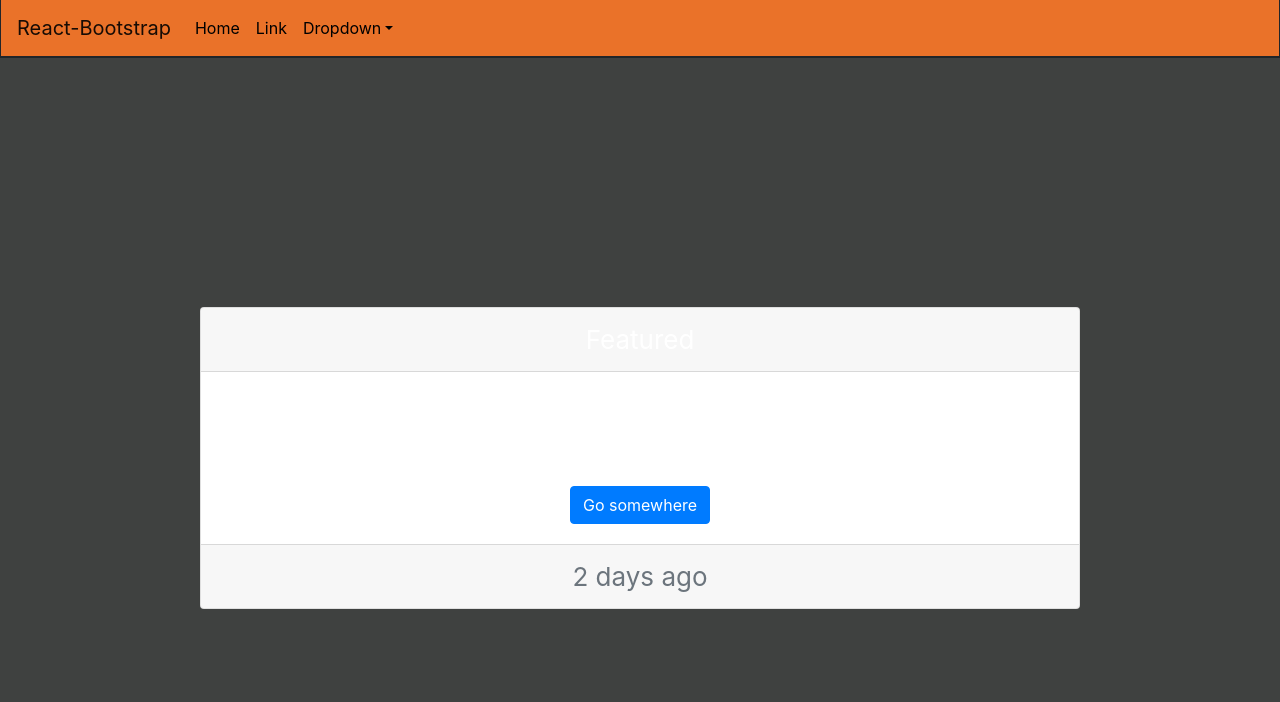
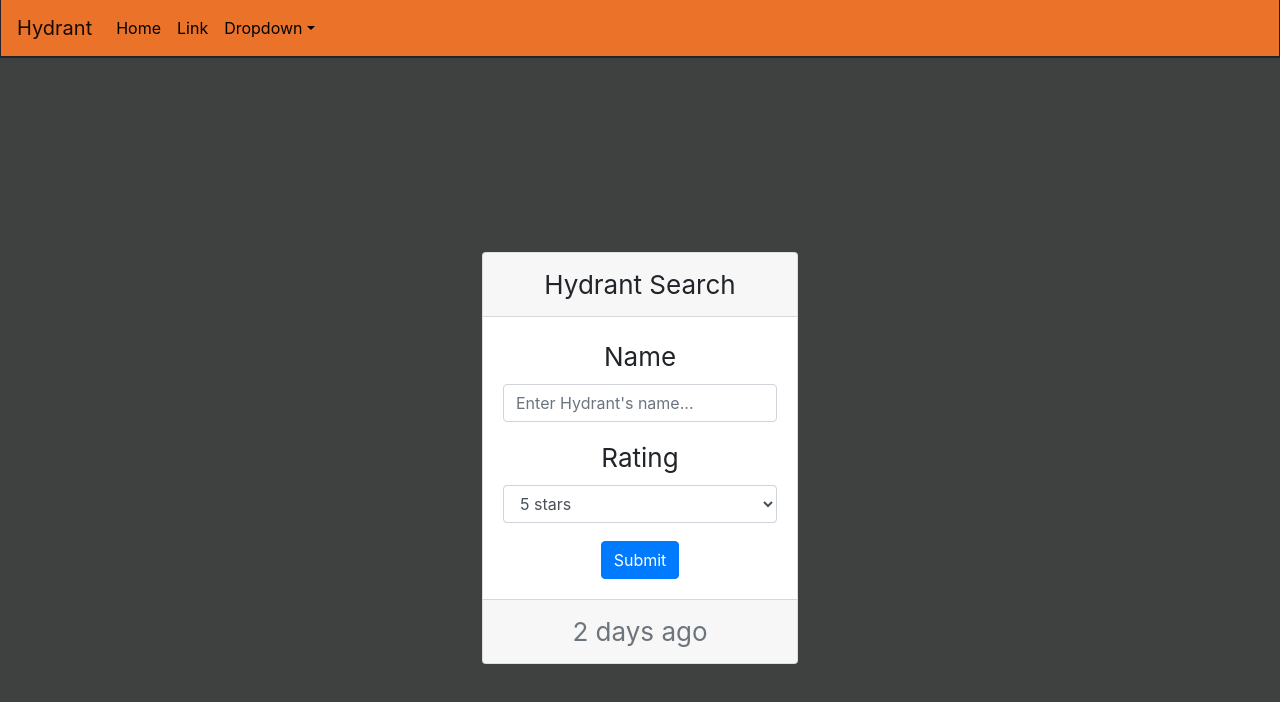
Before and after one commit to CSG55/hydrant-fe, a React (Create React App) app: page /search in a window 1280 px wide. Shown: the top 702 px of the page. Built offline with nearby package versions, Linux system fonts and the light colour scheme.

Commit message:
adding searchForm itself, with search by name and rating. rendering it within SearchView

```diff
--- a/src/App.css
+++ b/src/App.css
@@ -55,7 +55,6 @@ Scales the contents to be centered, also based on the minimum of the user's disp
   align-items: center;
   justify-content: center;
   font-size: calc(10px + 2vmin);
-  color: white;
 }
 
 .App-link {
--- a/src/App.js
+++ b/src/App.js
@@ -9,7 +9,7 @@ function App() {
   return (
 <div className="App">
   <Navbar className = "App-header" expand="lg" >
-    <Navbar.Brand href="#home">React-Bootstrap</Navbar.Brand>
+    <Navbar.Brand href="#home">Hydrant</Navbar.Brand>
     <Navbar.Toggle aria-controls="basic-navbar-nav" />
     <Navbar.Collapse id="basic-navbar-nav">
       <Nav className="mr-auto">
--- /dev/null
+++ b/src/HydrantSearchForm.js
@@ -0,0 +1,71 @@
+import React from 'react';
+import {Button, FormControl, FormGroup, Form, FormLabel} from 'react-bootstrap';
+
+class SearchView extends React.Component {
+   constructor() {
+      super();
+      this.state = {
+          searchName: "",
+          defaultRating: null,
+      }
+    console.log('Entered Search form');
+    this.updateName = this.updateName.bind(this);
+    this.updateRating = this.updateRating.bind(this);
+    this.onSubmit = this.onSubmit.bind(this);
+   }
+
+   onSubmit(e){
+       e.preventDefault();
+       console.log(this.state.searchName, this.state.searchRating);
+   }
+   updateName(e) {
+       console.log('updateName', e.target.value);
+       this.setState({
+           searchName: e.target.value
+       });
+   }
+
+   updateRating(e){
+    console.log('updateRating', e.target.value);
+    this.setState({
+        searchRating: e.target.value
+    });
+}
+
+   render() {
+        const {searchName, searchRating} = this.state;
+        return (
+        <Form onSubmit={this.onSubmit}>
+            <FormGroup controlId="hydrantSearchName">
+                <FormLabel>Name</FormLabel>
+                <FormControl
+                    type="text"
+                    placeholder="Enter Hydrant's name..."
+                    onChange={this.updateName}
+                    value={searchName}
+                />
+            </FormGroup>
+            <FormGroup controlId="hydrantSearchRating">
+                <FormLabel>Rating</FormLabel>
+                {/* consider replacing with actual stars */}
+                <FormControl
+                    as = "select"
+                    onChange={this.updateRating}
+                    value={searchRating}
+                >
+                        <option>5 stars</option>
+                        <option>4 stars</option>
+                        <option>3 stars</option>
+                        <option>2 stars</option>
+                        <option>1 star</option>
+                </FormControl>
+            </FormGroup>
+
+            <Button type="submit">
+            Submit
+            </Button>
+        </Form>
+        );
+   }
+}
+export default SearchView;
--- a/src/SearchView.js
+++ b/src/SearchView.js
@@ -1,5 +1,6 @@
 import React from 'react';
 import {Card, Button} from 'react-bootstrap';
+import HydrantSearchForm from './HydrantSearchForm';
 
 class SearchView extends React.Component {
    constructor() {
@@ -11,13 +12,14 @@ class SearchView extends React.Component {
    render() {
       return (
         <Card className="text-center">
-        <Card.Header>Featured</Card.Header>
+        <Card.Header>Hydrant Search</Card.Header>
         <Card.Body>
-            <Card.Title>Special title treatment</Card.Title>
+            {/* <Card.Title>Special title treatment</Card.Title>
             <Card.Text>
             With supporting text below as a natural lead-in to additional content.
             </Card.Text>
-            <Button variant="primary">Go somewhere</Button>
+            <Button variant="primary">Go somewhere</Button> */}
+            <HydrantSearchForm/>
         </Card.Body>
         <Card.Footer className="text-muted">2 days ago</Card.Footer>
         </Card>
```
